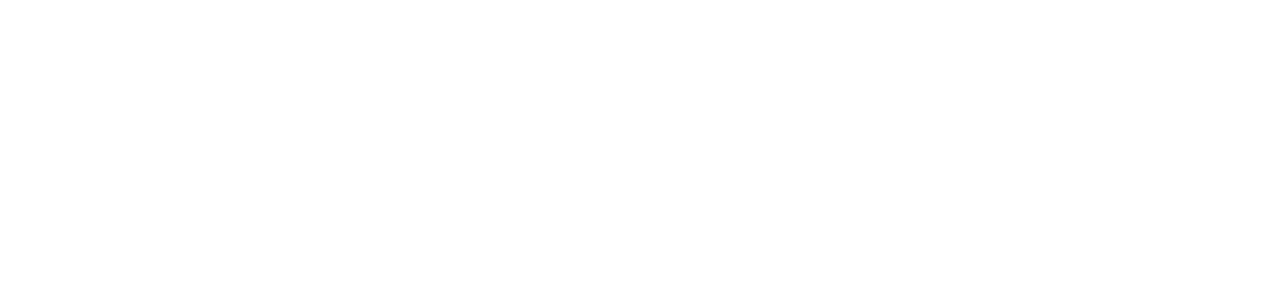
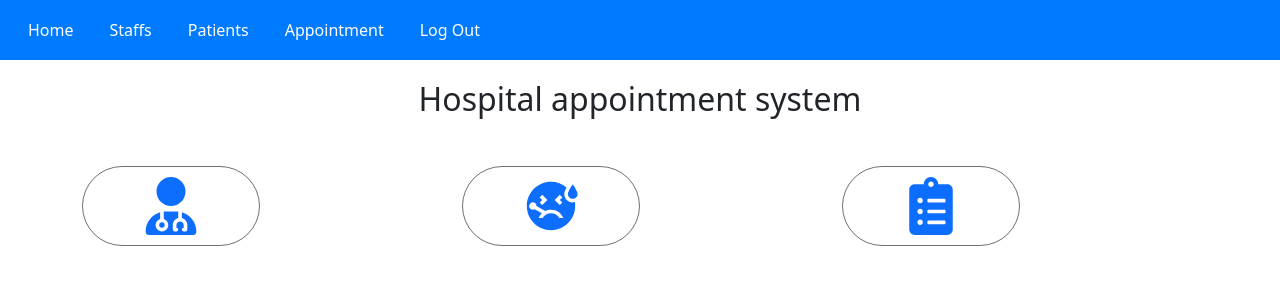
Before and after one commit to Moringa-Flask-Framework/hospital-appointment-app, a React (Create React App) app in the folder frontend/: page / in a window 1280 px wide. Shown: the top 300 px of the page. Built offline with nearby package versions, Linux system fonts and the light colour scheme.

Commit message:
Homepage created

```diff
--- a/frontend/package.json
+++ b/frontend/package.json
@@ -14,6 +14,7 @@
     "react": "^18.2.0",
     "react-bootstrap": "^2.10.0",
     "react-dom": "^18.2.0",
+    "react-icons": "^5.0.1",
     "react-scripts": "5.0.1",
     "save": "^2.9.0",
     "web-vitals": "^2.1.4"
--- a/frontend/src/App.css
+++ b/frontend/src/App.css
@@ -37,3 +37,13 @@
     transform: rotate(360deg);
   }
 }
+.icons{
+  height: 80px;
+  width: 50%;
+  border: 1px solid #707070;
+  padding: 10px;
+  border-radius: 50px;
+}
+.menuhead{
+  padding-top: 20px;
+}
--- a/frontend/src/App.js
+++ b/frontend/src/App.js
@@ -8,11 +8,16 @@
 import Appointment from './pages/Appointment';
 import SignUp from './components/Signup';
 import AppointmentTableID from './components/AppointmentTableID'
+import Menu from './components/Menu';
+import Home from './components/Home';
 
 function App() {
   return (
     <div className="App">
           <Switch>
+              <Route exact path="/">
+                <Home />
+              </Route>
               <Route path="/patients/:id">
                 <PatientTable />
               </Route>
--- a/frontend/src/components/Home.jsx
+++ b/frontend/src/components/Home.jsx
@@ -1,20 +1,26 @@
 import React from 'react'
 import { Row, Col, Container } from 'react-bootstrap'
+import Menu from './Menu'
+import {Link} from 'react-router-dom'
+import { FaUserDoctor } from "react-icons/fa6";
+import { MdSick } from "react-icons/md";
+import { FaClipboardList } from "react-icons/fa";
 
 function Home() {
   return (
     <div>
+      <Menu/>
         <Container>
-          <Row>
-            <h2>Welcome to the Hospital appointment system</h2>
+          <Row >
+            <h2 className='menuhead mb-12'>Hospital appointment system</h2>
             <Col>
-
+            <Link to={`/staffs`}><FaUserDoctor className='icons' /> </Link>
             </Col>
             <Col>
-
+            <Link to={`/patients`}><MdSick className='icons' /> </Link>
             </Col>
             <Col>
-
+            <Link to={`/appointments`}><FaClipboardList className='icons' /> </Link>
             </Col>
           </Row>
         </Container>
```
Also changed, not shown: 2 other files (tests, documents, lock files or other folders).
